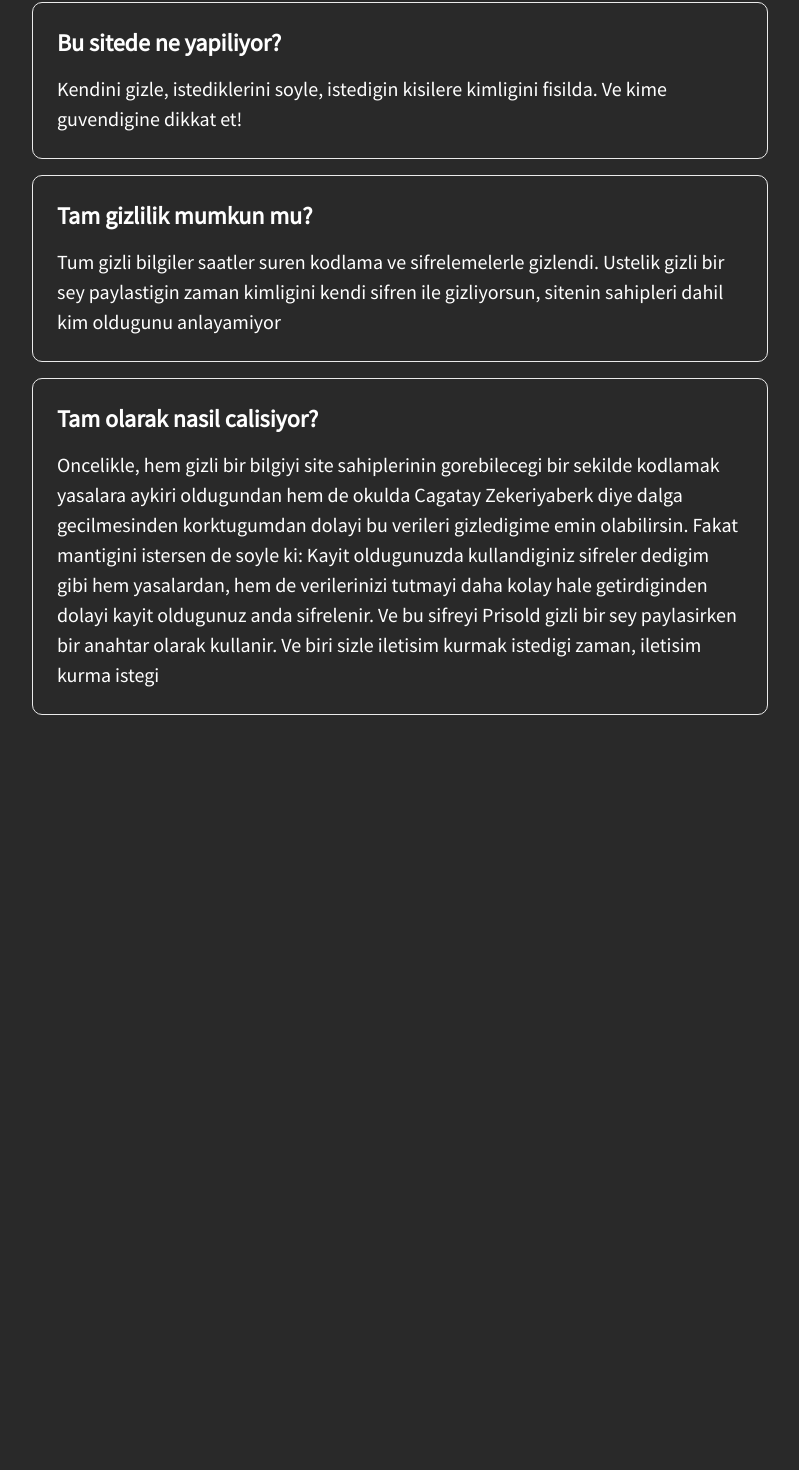
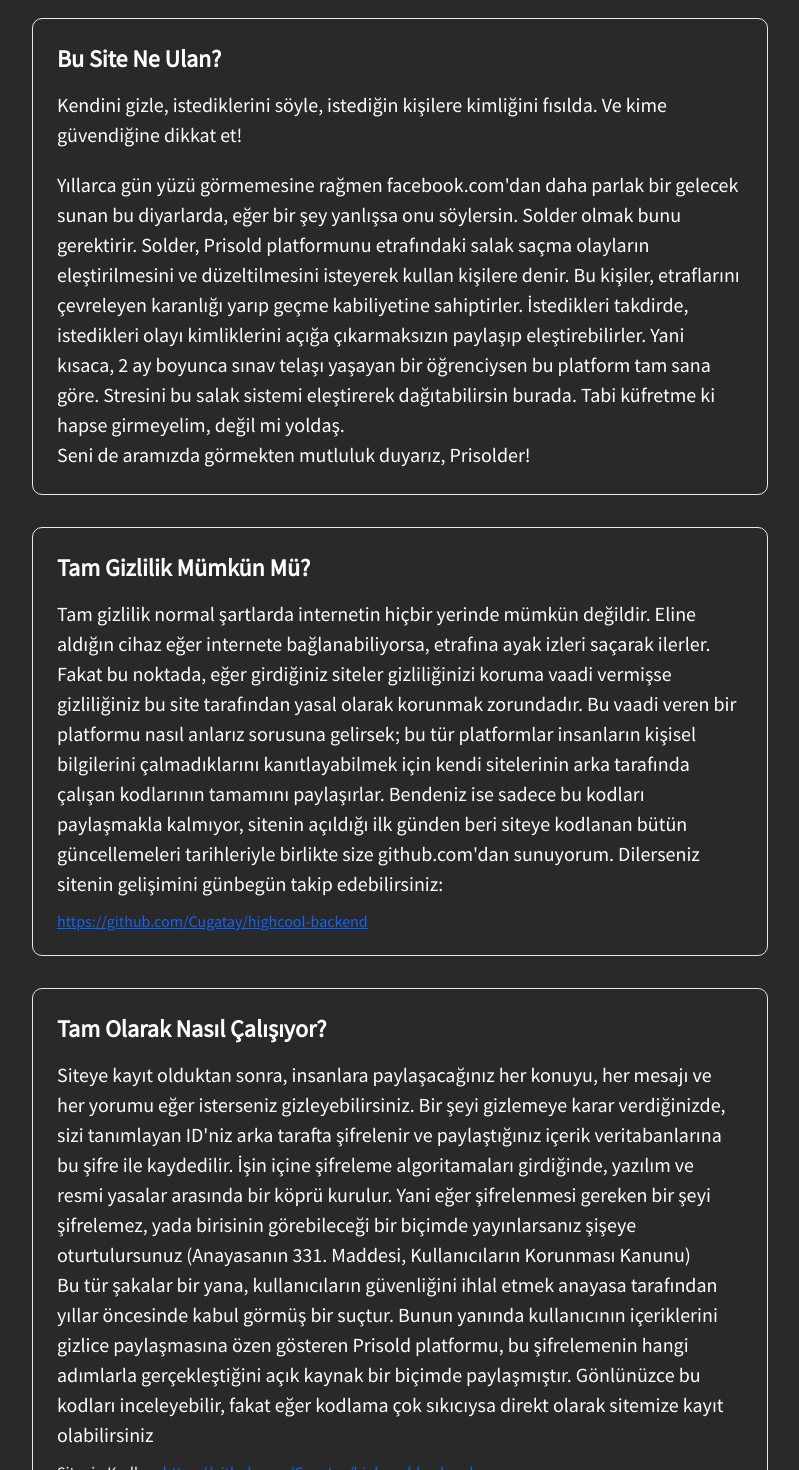
Before and after one commit to Cugatay/highcool-frontend, a Next.js app: page / in a window 1280 px wide. Shown: the part 191-1661 px from the top of the page, without its empty margins (240-1039 px from the left). Before the commit the page ends 922 px from the top, so only its background shows below. Built offline with nearby package versions, Linux system fonts and the light colour scheme.

Commit message:
landing page updates

```diff
--- a/pages/index.js
+++ b/pages/index.js
@@ -19,37 +19,47 @@ export default function Landing() {
         <LandingHeader />
         <div className={styles.grid}>
           <div className={styles.card}>
-            <h3>Bu sitede ne yapiliyor?</h3>
+            <h3>Bu Site Ne Ulan?</h3>
             <p>
-              Kendini gizle, istediklerini soyle,
-              istedigin kisilere kimligini fisilda. Ve kime guvendigine dikkat et!
+              Kendini gizle, istediklerini söyle,
+              istediğin kişilere kimliğini fısılda. Ve kime güvendiğine dikkat et!
             </p>
+            <br />
+            <p>Yıllarca gün yüzü görmemesine rağmen facebook.com'dan daha parlak bir gelecek sunan bu diyarlarda, eğer bir şey yanlışsa onu söylersin. Solder olmak bunu gerektirir. Solder, Prisold platformunu etrafındaki salak saçma olayların eleştirilmesini ve düzeltilmesini isteyerek kullan kişilere denir. Bu kişiler, etraflarını çevreleyen karanlığı yarıp geçme kabiliyetine sahiptirler. İstedikleri takdirde, istedikleri olayı kimliklerini açığa çıkarmaksızın paylaşıp eleştirebilirler. Yani kısaca, 2 ay boyunca sınav telaşı yaşayan bir öğrenciysen bu platform tam sana göre. Stresini bu salak sistemi eleştirerek dağıtabilirsin burada. Tabi küfretme ki hapse girmeyelim, değil mi yoldaş.</p>
+            <p>Seni de aramızda görmekten mutluluk duyarız, Prisolder!</p>
           </div>
 
           <div className={styles.card}>
-            <h3>Tam gizlilik mumkun mu?</h3>
+            <h3>Tam Gizlilik Mümkün Mü?</h3>
             <p>
-              Tum gizli bilgiler saatler suren kodlama ve
-              sifrelemelerle gizlendi. Ustelik gizli bir sey
-              paylastigin zaman kimligini kendi sifren ile
-              gizliyorsun, sitenin sahipleri dahil kim oldugunu anlayamiyor
+              Tam gizlilik normal şartlarda internetin hiçbir yerinde mümkün değildir. Eline aldığın cihaz eğer internete bağlanabiliyorsa, etrafına ayak izleri saçarak ilerler. Fakat bu noktada, eğer girdiğiniz siteler gizliliğinizi koruma vaadi vermişse gizliliğiniz bu site tarafından yasal olarak korunmak zorundadır. Bu vaadi veren bir platformu nasıl anlarız sorusuna gelirsek; bu tür platformlar insanların kişisel bilgilerini çalmadıklarını kanıtlayabilmek için kendi sitelerinin arka tarafında çalışan kodlarının tamamını paylaşırlar. Bendeniz ise sadece bu kodları paylaşmakla kalmıyor, sitenin açıldığı ilk günden beri siteye kodlanan bütün güncellemeleri tarihleriyle birlikte size github.com'dan sunuyorum. Dilerseniz sitenin gelişimini günbegün takip edebilirsiniz:
             </p>
+
+            <div className={styles.github}>
+              <a href="https://github.com/Cugatay/highcool-backend">https://github.com/Cugatay/highcool-backend</a>
+            </div>
           </div>
 
           <div
             className={styles.card}
           >
-            <h3>Tam olarak nasil calisiyor?</h3>
+            <h3>Tam Olarak Nasıl Çalışıyor?</h3>
             <p>
-              Oncelikle, hem gizli bir bilgiyi site sahiplerinin
-              gorebilecegi bir sekilde kodlamak yasalara aykiri oldugundan
-              hem de okulda Cagatay Zekeriyaberk diye dalga gecilmesinden
-              korktugumdan dolayi bu verileri gizledigime emin olabilirsin.
-              Fakat mantigini istersen de soyle ki: Kayit oldugunuzda kullandiginiz
-              sifreler dedigim gibi hem yasalardan, hem de verilerinizi tutmayi daha
-              kolay hale getirdiginden dolayi kayit oldugunuz anda sifrelenir. Ve bu sifreyi
-              Prisold gizli bir sey paylasirken bir anahtar olarak kullanir.
-              Ve biri sizle iletisim kurmak istedigi zaman, iletisim kurma istegi
+              Siteye kayıt olduktan sonra, insanlara paylaşacağınız her konuyu, her mesajı ve her yorumu eğer isterseniz gizleyebilirsiniz. Bir şeyi gizlemeye karar verdiğinizde, sizi tanımlayan ID'niz arka tarafta şifrelenir ve paylaştığınız içerik veritabanlarına bu şifre ile kaydedilir. İşin içine şifreleme algoritamaları girdiğinde, yazılım ve resmi yasalar arasında bir köprü kurulur. Yani eğer şifrelenmesi gereken bir şeyi şifrelemez, yada birisinin görebileceği bir biçimde yayınlarsanız şişeye oturtulursunuz (Anayasanın 331. Maddesi, Kullanıcıların Korunması Kanunu)
+            </p>
+            <p>Bu tür şakalar bir yana, kullanıcıların güvenliğini ihlal etmek anayasa tarafından yıllar öncesinde kabul görmüş bir suçtur. Bunun yanında kullanıcının içeriklerini gizlice paylaşmasına özen gösteren Prisold platformu, bu şifrelemenin hangi adımlarla gerçekleştiğini açık kaynak bir biçimde paylaşmıştır. Gönlünüzce bu kodları inceleyebilir, fakat eğer kodlama çok sıkıcıysa direkt olarak sitemize kayıt olabilirsiniz</p>
+            <div className={styles.github}>
+              Sitenin Kodları:
+              {' '}
+              <a href="https://github.com/Cugatay/highcool-backend">https://github.com/Cugatay/highcool-backend</a>
+            </div>
+          </div>
+
+          <div className={styles.card}>
+            <h3>Maksat Gizlilikse Neden Kayıt Olurken E-postamızı Vermemiz Gerekiyor</h3>
+            <p>
+              Bunu Çağatay Kaydır olarak cevaplamam gerekirse sevgili dostum, cevap çok basit: Siteyi açabilmek için sunucular satın aldım - Dolarla bide yani, bruh momento - ve o kadar uğraşmışken sitenin çökmesini istemiyorum doğal olarak. Fakat eğer e-posta doğrulamazsam bir kişi binlerce hesap açabilir. Fakat bunu engellemenin tek yolu e-posta doğrulaması mı yani? Diye sorarsan; hayır, önümde iki seçenek vardı: Telefon numarası doğrulama, e-posta doğrulama. Ve ben olsam kendi numaramı bana ne olursa olsun vermezdim :D Bunun yanısıra, e-posta çok daha güvenli olduğundan dolayı bu yolu seçtim. Yani kısaca, e-posta daha güvenli bir yol olduğundan dolayı e-posta ile kayıt oluyorsun sevgili dostum
+              {' <3'}
             </p>
           </div>
         </div>
--- a/styles/pages/Landing.module.scss
+++ b/styles/pages/Landing.module.scss
@@ -21,7 +21,10 @@
     }
 
     .grid {
-    // display: flex;
+    display: flex;
+    flex-direction: column;
+    width: 100%;
+    margin: 0 auto;
     flex-wrap: wrap;
     justify-content: center;
     max-width: 800px;
@@ -69,3 +72,14 @@
     }
     }
 }
+
+.github {
+    margin-top: 12px;
+
+    a {
+        padding-top: 12px;
+        font-size: 16px;
+        color: $primary;
+        text-decoration: underline;
+    }
+}
```
